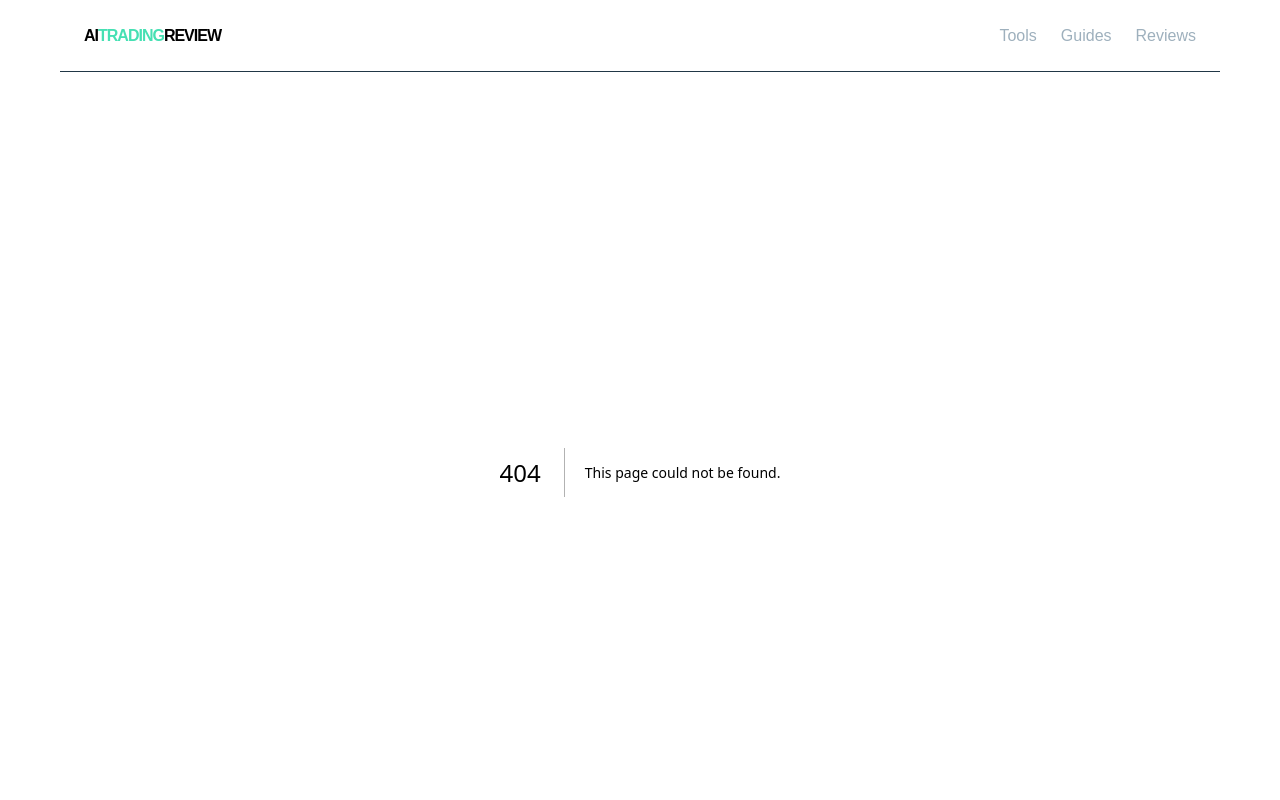
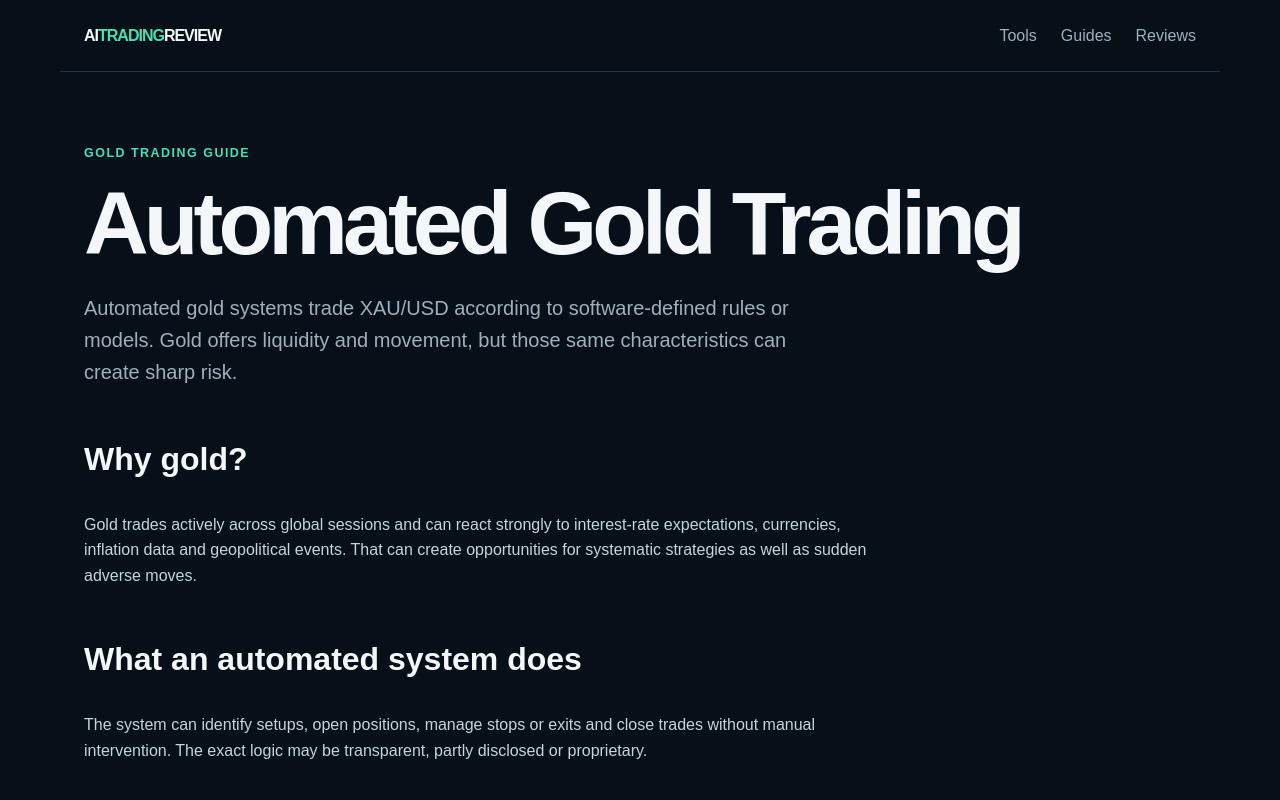
Before and after one commit to sverkercaron-sys/ai-trading-review, a Next.js app: page /guides/automated-gold-trading in a window 1280 px wide. Before the commit this address had no page. Shown: the top 800 px of the page. Built offline with nearby package versions, Linux system fonts and the light colour scheme.

Commit message:
Add automated gold trading guide

```diff
--- /dev/null
+++ b/app/guides/automated-gold-trading/page.tsx
@@ -0,0 +1,3 @@
+import type {Metadata} from 'next';import Link from 'next/link';
+export const metadata:Metadata={title:'Automated Gold Trading Explained',description:'A guide to automated XAU/USD trading systems, their appeal, evidence requirements and major risks.'};
+export default function Page(){return <main><div className="eyebrow">Gold trading guide</div><h1 className="page-title">Automated Gold Trading</h1><p className="lead">Automated gold systems trade XAU/USD according to software-defined rules or models. Gold offers liquidity and movement, but those same characteristics can create sharp risk.</p><article className="content"><h2>Why gold?</h2><p>Gold trades actively across global sessions and can react strongly to interest-rate expectations, currencies, inflation data and geopolitical events. That can create opportunities for systematic strategies as well as sudden adverse moves.</p><h2>What an automated system does</h2><p>The system can identify setups, open positions, manage stops or exits and close trades without manual intervention. The exact logic may be transparent, partly disclosed or proprietary.</p><h2>What evidence should you demand?</h2><p>Prefer live-account history over screenshots. Look at the length of the record, drawdown, trade count, profit factor and whether account history is independently trackable.</p><h2>Gold-specific risk</h2><p>News events and rapid price moves can produce slippage and behaviour that differs from historical averages. Leverage or amplification can magnify those effects.</p><p><Link href="/reviews/best-ai-gold-trading-bots">Compare AI gold trading systems →</Link></p><p><Link href="/reviews/sonic-ai">Read the Sonic AI review →</Link></p></article></main>}
```
